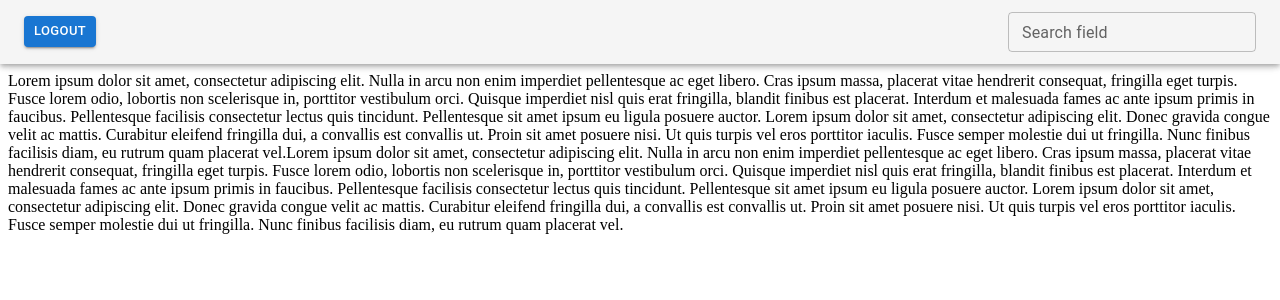
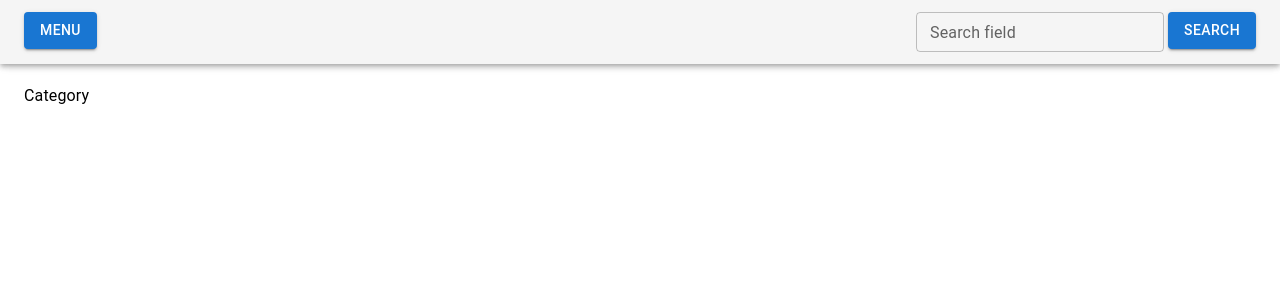
Before and after one commit to IvanSavanovic/Forum, a React (Create React App) app in the folder client/: page /Blog in a window 1280 px wide. Shown: the top 300 px of the page. Built offline with nearby package versions, Linux system fonts and the light colour scheme.

Commit message:
Menu, Search

```diff
--- a/client/src/pages/Blog.js
+++ b/client/src/pages/Blog.js
@@ -1,44 +1,30 @@
 import {
     AppBar,
     Box,
-    Button,
     Fab,
     Grid,
     ListItem,
     ListItemText,
-    TextField,
     Toolbar,
 } from "@mui/material";
-import React, { useState } from "react";
+import React from "react";
 import ScrollToTop from "./ScrollToTop";
+import MenuButton from "./MenuButton";
+import Search from "./Search";
 
 export default function Blog() {
-    const [prevPost, setPrevPost] = useState("");
-    const rememberMe = localStorage.getItem("Remember me");
-    const someTxt =
-        "Lorem ipsum dolor sit amet, consectetur adipiscing elit. Nulla in arcu non enim imperdiet pellentesque ac eget libero. Cras ipsum massa, placerat vitae hendrerit consequat, fringilla eget turpis. Fusce lorem odio, lobortis non scelerisque in, porttitor vestibulum orci. Quisque imperdiet nisl quis erat fringilla, blandit finibus est placerat. Interdum et malesuada fames ac ante ipsum primis in faucibus. Pellentesque facilisis consectetur lectus quis tincidunt. Pellentesque sit amet ipsum eu ligula posuere auctor. Lorem ipsum dolor sit amet, consectetur adipiscing elit. Donec gravida congue velit ac mattis. Curabitur eleifend fringilla dui, a convallis est convallis ut. Proin sit amet posuere nisi. Ut quis turpis vel eros porttitor iaculis. Fusce semper molestie dui ut fringilla. Nunc finibus facilisis diam, eu rutrum quam placerat vel.";
+    const someTxt = "Category";
 
     const renderPost = () => {
-        let postList = [someTxt, someTxt];
-        let i = 0;
-        for (let posts of prevPost) {
-            postList.push(
-                <ListItem key={i} id="post" component="div">
-                    <ListItemText>{posts.post}</ListItemText>
-                </ListItem>
-            );
-            i++;
-        }
-        return postList;
+        const postList = [someTxt];
+        return (
+            <ListItem>
+                {postList.map((post, index) => (
+                    <ListItemText key={index}>{post}</ListItemText>
+                ))}
+            </ListItem>
+        );
     };
-
-    function logout() {
-        if (rememberMe === false) {
-            return;
-        } else {
-            localStorage.clear();
-        }
-    }
 
     return (
         <Grid sx={{ maxWidth: "xs", minHeight: "95vh" }}>
@@ -47,27 +33,10 @@ export default function Blog() {
                     <AppBar color="default">
                         <Toolbar>
                             <Grid container>
-                                <Grid item xs>
-                                    <Grid>
-                                        <Button
-                                            href="/"
-                                            variant="contained"
-                                            sx={{ mt: 0.5 }}
-                                            onClick={logout}
-                                            size="small"
-                                        >
-                                            Logout
-                                        </Button>
-                                    </Grid>
+                                <Grid item xs className="menuButton">
+                                    <MenuButton />
                                 </Grid>
-                                <Grid item>
-                                    <TextField
-                                        id="search"
-                                        label="Search field"
-                                        type="search"
-                                        size="small"
-                                    />
-                                </Grid>
+                                <Search />
                             </Grid>
                         </Toolbar>
                     </AppBar>
--- /dev/null
+++ b/client/src/pages/MenuButton.js
@@ -0,0 +1,53 @@
+import { Button, Grid, Menu, MenuItem } from "@mui/material";
+import { useState } from "react";
+import { useNavigate } from "react-router-dom";
+
+export default function MenuButton() {
+    const navigate = useNavigate();
+    const [anchorEl, setAnchorEl] = useState(null);
+    const rememberMe = localStorage.getItem("Remember me");
+    const open = Boolean(anchorEl);
+
+    const handleClick = (event) => {
+        setAnchorEl(event.currentTarget);
+    };
+    const handleClose = () => {
+        setAnchorEl(null);
+    };
+
+    function logout() {
+        if (rememberMe === false) {
+            return;
+        } else {
+            localStorage.clear();
+        }
+        navigate("/");
+    }
+
+    return (
+        <Grid>
+            <Button
+                variant="contained"
+                id="menu-button"
+                aria-controls={open ? "basic-menu" : undefined}
+                aria-haspopup="true"
+                aria-expanded={open ? "true" : undefined}
+                onClick={handleClick}
+            >
+                Menu
+            </Button>
+            <Menu
+                id="basic-menu"
+                anchorEl={anchorEl}
+                open={open}
+                onClose={handleClose}
+                MenuListProps={{
+                    "aria-labelledby": "basic-button",
+                }}
+            >
+                <MenuItem onClick={handleClose}>Profile</MenuItem>
+                <MenuItem onClick={logout}>Logout</MenuItem>
+            </Menu>
+        </Grid>
+    );
+}
--- /dev/null
+++ b/client/src/pages/Search.js
@@ -0,0 +1,33 @@
+import { Button, Grid, TextField } from "@mui/material";
+import { useState } from "react";
+
+export default function Search() {
+    const [search, setSearch] = useState("");
+    const updateSearch = (e) => {
+        setSearch(e.target.value);
+    };
+    const getSearch = (e) => {
+        e.preventDefault();
+        setSearch("");
+    };
+
+    return (
+        <Grid item component="form" onSubmit={getSearch}>
+            <TextField
+                id="search"
+                label="Search field"
+                type="search"
+                size="small"
+            />
+            <Button
+                type="submit"
+                variant="contained"
+                sx={{ ml: 0.5 }}
+                value={search}
+                onClick={updateSearch}
+            >
+                Search
+            </Button>
+        </Grid>
+    );
+}
```
Also changed, not shown: 1 other file (tests, documents, lock files or other folders).
